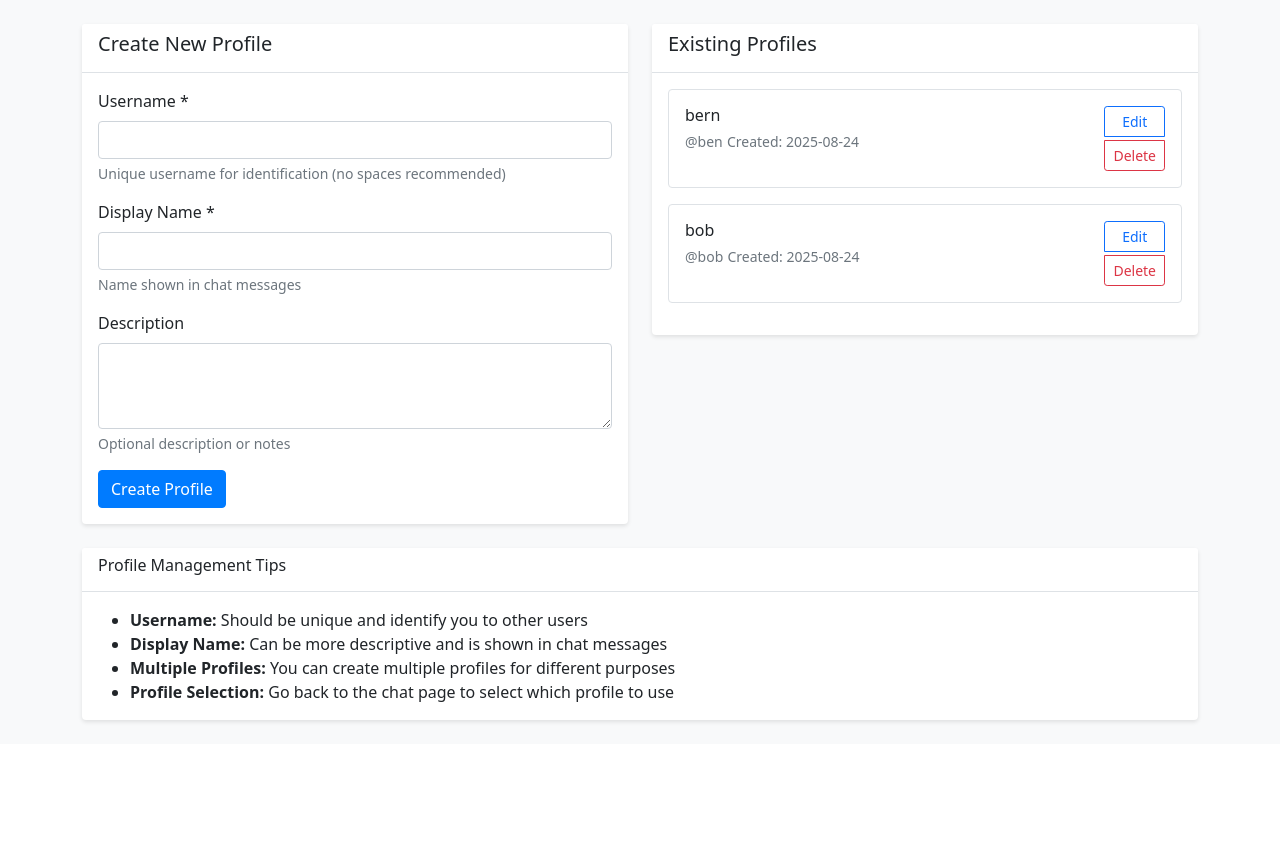
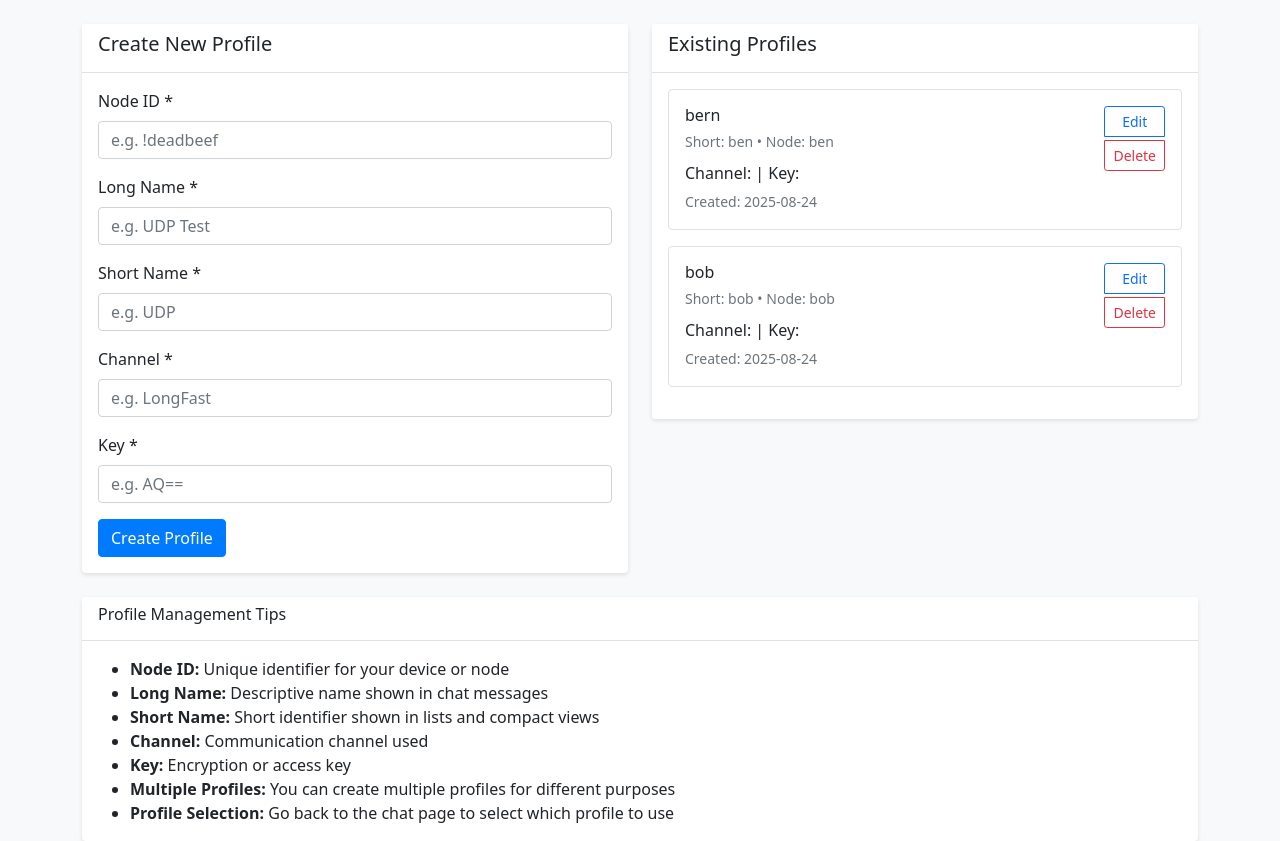
Before and after one commit to pdxlocations/firefly, a Flask app: page /profiles in a window 1280 px wide. Shown: the part 56-897 px from the top of the page. Before the commit the page ends 780 px from the top, so only its background shows below. Run offline with Flask 3, Linux system fonts and the light colour scheme; some libraries are stand-ins or nearby versions.

Commit message:
broken changes

```diff
--- a/app.py
+++ b/app.py
@@ -90,21 +90,25 @@ class ProfileManager:
         profile_id = str(uuid.uuid4())
         self.profiles[profile_id] = {
             'id': profile_id,
-            'name': name,
-            'display_name': display_name,
-            'description': description,
+            'node_id': name,            # backwards-compat: treat previous 'name' arg as node_id
+            'long_name': display_name,  # backwards-compat: treat previous 'display_name' arg as long_name
+            'short_name': description if description else '',  # placeholder if old callers pass description
+            'channel': '',
+            'key': '',
             'created_at': datetime.now().isoformat()
         }
         self.save_profiles()
         return profile_id
 
-    def update_profile(self, profile_id, name, display_name, description=""):
+    def update_profile(self, profile_id, node_id, long_name, short_name, channel, key):
         """Update an existing profile"""
         if profile_id in self.profiles:
             self.profiles[profile_id].update({
-                'name': name,
-                'display_name': display_name,
-                'description': description,
+                'node_id': node_id,
+                'long_name': long_name,
+                'short_name': short_name,
+                'channel': channel,
+                'key': key,
                 'updated_at': datetime.now().isoformat()
             })
             self.save_profiles()
@@ -201,6 +205,10 @@ class UDPChatServer:
                     'sender_ip': addr[0]
                 }
 
+                # Skip echoing back self-sent messages
+                if addr[0] == '127.0.0.1' or message_data.get('sender') == (current_profile['short_name'] if current_profile else None):
+                    continue
+
                 messages.append(message)
 
                 # Emit to all connected web clients
@@ -217,8 +225,8 @@ class UDPChatServer:
 
         try:
             message_data = {
-                'sender': sender_profile['name'],
-                'sender_display': sender_profile['display_name'],
+                'sender': sender_profile.get('short_name', 'Unknown'),
+                'sender_display': sender_profile.get('long_name', 'Unknown'),
                 'content': message_content,
                 'timestamp': datetime.now().isoformat()
             }
@@ -229,8 +237,8 @@ class UDPChatServer:
             # Add to local messages
             message = {
                 'id': str(uuid.uuid4()),
-                'sender': sender_profile['name'],
-                'sender_display': sender_profile['display_name'],
+                'sender': sender_profile.get('short_name', 'Unknown'),
+                'sender_display': sender_profile.get('long_name', 'Unknown'),
                 'content': message_content,
                 'timestamp': message_data['timestamp'],
                 'sender_ip': 'self'
@@ -275,14 +283,22 @@ def create_profile():
     """Create a new profile"""
     data = request.get_json()
 
-    if not data or not data.get('name') or not data.get('display_name'):
-        return jsonify({'error': 'Name and display_name are required'}), 400
+    required = ['node_id', 'long_name', 'short_name', 'channel', 'key']
+    if not data or any(not data.get(k) for k in required):
+        return jsonify({'error': 'node_id, long_name, short_name, channel, key are required'}), 400
 
-    profile_id = profile_manager.create_profile(
-        data['name'],
-        data['display_name'],
-        data.get('description', '')
-    )
+    # Create and store the profile
+    profile_id = str(uuid.uuid4())
+    profile_manager.profiles[profile_id] = {
+        'id': profile_id,
+        'node_id': data['node_id'],
+        'long_name': data['long_name'],
+        'short_name': data['short_name'],
+        'channel': data['channel'],
+        'key': data['key'],
+        'created_at': datetime.now().isoformat()
+    }
+    profile_manager.save_profiles()
 
     return jsonify({'profile_id': profile_id, 'message': 'Profile created successfully'})
 
@@ -292,14 +308,17 @@ def update_profile(profile_id):
     """Update an existing profile"""
     data = request.get_json()
 
-    if not data or not data.get('name') or not data.get('display_name'):
-        return jsonify({'error': 'Name and display_name are required'}), 400
+    required = ['node_id', 'long_name', 'short_name', 'channel', 'key']
+    if not data or any(not data.get(k) for k in required):
+        return jsonify({'error': 'node_id, long_name, short_name, channel, key are required'}), 400
 
     success = profile_manager.update_profile(
         profile_id,
-        data['name'],
-        data['display_name'],
-        data.get('description', '')
+        data['node_id'],
+        data['long_name'],
+        data['short_name'],
+        data['channel'],
+        data['key']
     )
 
     if success:
--- a/templates/profiles.html
+++ b/templates/profiles.html
@@ -12,19 +12,24 @@
             <div class="card-body">
                 <form id="createProfileForm">
                     <div class="mb-3">
-                        <label for="newProfileName" class="form-label">Username *</label>
-                        <input type="text" class="form-control" id="newProfileName" required maxlength="50">
-                        <div class="form-text">Unique username for identification (no spaces recommended)</div>
+                        <label for="newNodeId" class="form-label">Node ID *</label>
+                        <input type="text" class="form-control" id="newNodeId" required maxlength="64" placeholder="e.g. !deadbeef">
                     </div>
                     <div class="mb-3">
-                        <label for="newProfileDisplayName" class="form-label">Display Name *</label>
-                        <input type="text" class="form-control" id="newProfileDisplayName" required maxlength="100">
-                        <div class="form-text">Name shown in chat messages</div>
+                        <label for="newLongName" class="form-label">Long Name *</label>
+                        <input type="text" class="form-control" id="newLongName" required maxlength="100" placeholder="e.g. UDP Test">
                     </div>
                     <div class="mb-3">
-                        <label for="newProfileDescription" class="form-label">Description</label>
-                        <textarea class="form-control" id="newProfileDescription" rows="3" maxlength="500"></textarea>
-                        <div class="form-text">Optional description or notes</div>
+                        <label for="newShortName" class="form-label">Short Name *</label>
+                        <input type="text" class="form-control" id="newShortName" required maxlength="16" placeholder="e.g. UDP">
+                    </div>
+                    <div class="mb-3">
+                        <label for="newChannel" class="form-label">Channel *</label>
+                        <input type="text" class="form-control" id="newChannel" required maxlength="64" placeholder="e.g. LongFast">
+                    </div>
+                    <div class="mb-3">
+                        <label for="newKey" class="form-label">Key *</label>
+                        <input type="text" class="form-control" id="newKey" required maxlength="256" placeholder="e.g. AQ==">
                     </div>
                     <button type="submit" class="btn btn-primary">Create Profile</button>
                 </form>
@@ -44,11 +49,9 @@
                             <div class="profile-item border rounded p-3 mb-3" data-profile-id="{{ profile_id }}">
                                 <div class="d-flex justify-content-between align-items-start">
                                     <div class="flex-grow-1">
-                                        <h6 class="mb-1">{{ profile.display_name }}</h6>
-                                        <small class="text-muted">@{{ profile.name }}</small>
-                                        {% if profile.description %}
-                                            <p class="mt-2 mb-1">{{ profile.description }}</p>
-                                        {% endif %}
+                                        <h6 class="mb-1">{{ profile.long_name }}</h6>
+                                        <small class="text-muted">Short: {{ profile.short_name }} • Node: {{ profile.node_id }}</small>
+                                        <p class="mt-2 mb-1">Channel: {{ profile.channel }} | Key: {{ profile.key }}</p>
                                         <small class="text-muted">Created: {{ profile.created_at[:10] }}</small>
                                     </div>
                                     <div class="btn-group-vertical" role="group">
@@ -86,16 +89,24 @@
                 <form id="editProfileForm">
                     <input type="hidden" id="editProfileId">
                     <div class="mb-3">
-                        <label for="editProfileName" class="form-label">Username *</label>
-                        <input type="text" class="form-control" id="editProfileName" required maxlength="50">
+                        <label for="editNodeId" class="form-label">Node ID *</label>
+                        <input type="text" class="form-control" id="editNodeId" required maxlength="64">
                     </div>
                     <div class="mb-3">
-                        <label for="editProfileDisplayName" class="form-label">Display Name *</label>
-                        <input type="text" class="form-control" id="editProfileDisplayName" required maxlength="100">
+                        <label for="editLongName" class="form-label">Long Name *</label>
+                        <input type="text" class="form-control" id="editLongName" required maxlength="100">
                     </div>
                     <div class="mb-3">
-                        <label for="editProfileDescription" class="form-label">Description</label>
-                        <textarea class="form-control" id="editProfileDescription" rows="3" maxlength="500"></textarea>
+                        <label for="editShortName" class="form-label">Short Name *</label>
+                        <input type="text" class="form-control" id="editShortName" required maxlength="16">
+                    </div>
+                    <div class="mb-3">
+                        <label for="editChannel" class="form-label">Channel *</label>
+                        <input type="text" class="form-control" id="editChannel" required maxlength="64">
+                    </div>
+                    <div class="mb-3">
+                        <label for="editKey" class="form-label">Key *</label>
+                        <input type="text" class="form-control" id="editKey" required maxlength="256">
                     </div>
                 </form>
             </div>
@@ -114,8 +125,11 @@
         </div>
         <div class="card-body">
             <ul class="mb-0">
-                <li><strong>Username:</strong> Should be unique and identify you to other users</li>
-                <li><strong>Display Name:</strong> Can be more descriptive and is shown in chat messages</li>
+                <li><strong>Node ID:</strong> Unique identifier for your device or node</li>
+                <li><strong>Long Name:</strong> Descriptive name shown in chat messages</li>
+                <li><strong>Short Name:</strong> Short identifier shown in lists and compact views</li>
+                <li><strong>Channel:</strong> Communication channel used</li>
+                <li><strong>Key:</strong> Encryption or access key</li>
                 <li><strong>Multiple Profiles:</strong> You can create multiple profiles for different purposes</li>
                 <li><strong>Profile Selection:</strong> Go back to the chat page to select which profile to use</li>
             </ul>
@@ -139,9 +153,21 @@ document.addEventListener('DOMContentLoaded', function() {
         }
     });
     document.getElementById('clearMessagesBtn').addEventListener('click', clearMessages);
+    document.getElementById('createProfileForm').addEventListener('submit', createProfile);
+    document.getElementById('saveProfileBtn').addEventListener('click', updateProfile);
+
+    // Delegate edit and delete buttons
+    document.getElementById('profilesList')?.addEventListener('click', function(e) {
+        if (e.target.classList.contains('edit-profile-btn')) {
+            openEditModal(e.target.getAttribute('data-profile-id'));
+        } else if (e.target.classList.contains('delete-profile-btn')) {
+            deleteProfile(e.target.getAttribute('data-profile-id'));
+        }
+    });
 
     // Now load existing messages (non-blocking)
     loadMessages();
+    loadProfiles();
 });
 
 function loadProfiles() {
@@ -155,91 +181,79 @@ function loadProfiles() {
 
 function createProfile(e) {
     e.preventDefault();
-
-    const name = document.getElementById('newProfileName').value.trim();
-    const displayName = document.getElementById('newProfileDisplayName').value.trim();
-    const description = document.getElementById('newProfileDescription').value.trim();
-
-    if (!name || !displayName) {
-        alert('Username and Display Name are required');
+    const payload = {
+        node_id: document.getElementById('newNodeId').value.trim(),
+        long_name: document.getElementById('newLongName').value.trim(),
+        short_name: document.getElementById('newShortName').value.trim(),
+        channel: document.getElementById('newChannel').value.trim(),
+        key: document.getElementById('newKey').value.trim(),
+    };
+    if (Object.values(payload).some(v => !v)) {
+        alert('All fields are required');
         return;
     }
-
     fetch('/api/profiles', {
         method: 'POST',
-        headers: {
-            'Content-Type': 'application/json',
-        },
-        body: JSON.stringify({
-            name: name,
-            display_name: displayName,
-            description: description
-        })
+        headers: { 'Content-Type': 'application/json' },
+        body: JSON.stringify(payload)
     })
-    .then(response => response.json())
+    .then(r => r.json())
     .then(data => {
-        if (data.error) {
-            alert('Error: ' + data.error);
-        } else {
-            alert('Profile created successfully!');
-            location.reload(); // Reload to show the new profile
-        }
+        if (data.error) return alert('Error: ' + data.error);
+        alert('Profile created successfully!');
+        location.reload();
     })
-    .catch(error => {
-        console.error('Error creating profile:', error);
+    .catch(err => {
+        console.error('Error creating profile:', err);
         alert('Error creating profile');
     });
 }
 
 function openEditModal(profileId) {
     const profile = profiles[profileId];
-    if (!profile) {
-        alert('Profile not found');
-        return;
-    }
-
+    if (!profile) { alert('Profile not found'); return; }
     document.getElementById('editProfileId').value = profileId;
-    document.getElementById('editProfileName').value = profile.name;
-    document.getElementById('editProfileDisplayName').value = profile.display_name;
-    document.getElementById('editProfileDescription').value = profile.description || '';
-
+    document.getElementById('editNodeId').value = profile.node_id || '';
+    document.getElementById('editLongName').value = profile.long_name || '';
+    document.getElementById('editShortName').value = profile.short_name || '';
+    document.getElementById('editChannel').value = profile.channel || '';
+    document.getElementById('editKey').value = profile.key || '';
     new bootstrap.Modal(document.getElementById('editProfileModal')).show();
 }
 
 function updateProfile() {
     const profileId = document.getElementById('editProfileId').value;
-    const name = document.getElementById('editProfileName').value.trim();
-    const displayName = document.getElementById('editProfileDisplayName').value.trim();
-    const description = document.getElementById('editProfileDescription').value.trim();
+    const node_id = document.getElementById('editNodeId').value.trim();
+    const long_name = document.getElementById('editLongName').value.trim();
+    const short_name = document.getElementById('editShortName').value.trim();
+    const channel = document.getElementById('editChannel').value.trim();
+    const key = document.getElementById('editKey').value.trim();
 
-    if (!name || !displayName) {
-        alert('Username and Display Name are required');
+    if (!node_id || !long_name || !short_name || !channel || !key) {
+        alert('All fields are required');
         return;
     }
 
     fetch(`/api/profiles/${profileId}`, {
         method: 'PUT',
-        headers: {
-            'Content-Type': 'application/json',
-        },
+        headers: { 'Content-Type': 'application/json' },
         body: JSON.stringify({
-            name: name,
-            display_name: displayName,
-            description: description
+            node_id: node_id,
+            long_name: long_name,
+            short_name: short_name,
+            channel: channel,
+            key: key
         })
     })
-    .then(response => response.json())
+    .then(r => r.json())
     .then(data => {
-        if (data.error) {
-            alert('Error: ' + data.error);
-        } else {
-            alert('Profile updated successfully!');
-            bootstrap.Modal.getInstance(document.getElementById('editProfileModal')).hide();
-            location.reload(); // Reload to show the updated profile
-        }
+        if (data.error) return alert('Error: ' + data.error);
+        alert('Profile updated successfully!');
+        bootstrap.Modal.getInstance(document.getElementById('editProfileModal')).hide();
+        location.reload();
     })
-    .catch(error => {
-        console.error('Error updating profile:', error);
+    .catch(err => {
+        console.error('Error updating profile:', err);
         alert('Error updating profile');
     });
 }
@@ -251,7 +265,7 @@ function deleteProfile(profileId) {
         return;
     }
 
-    if (!confirm(`Are you sure you want to delete the profile "${profile.display_name}"? This action cannot be undone.`)) {
+    if (!confirm(`Are you sure you want to delete the profile "${profile.long_name}"? This action cannot be undone.`)) {
         return;
     }
 
```
Also changed, not shown: profiles.json (+11 -6 lines), templates/index.html (+6 -3 lines).
